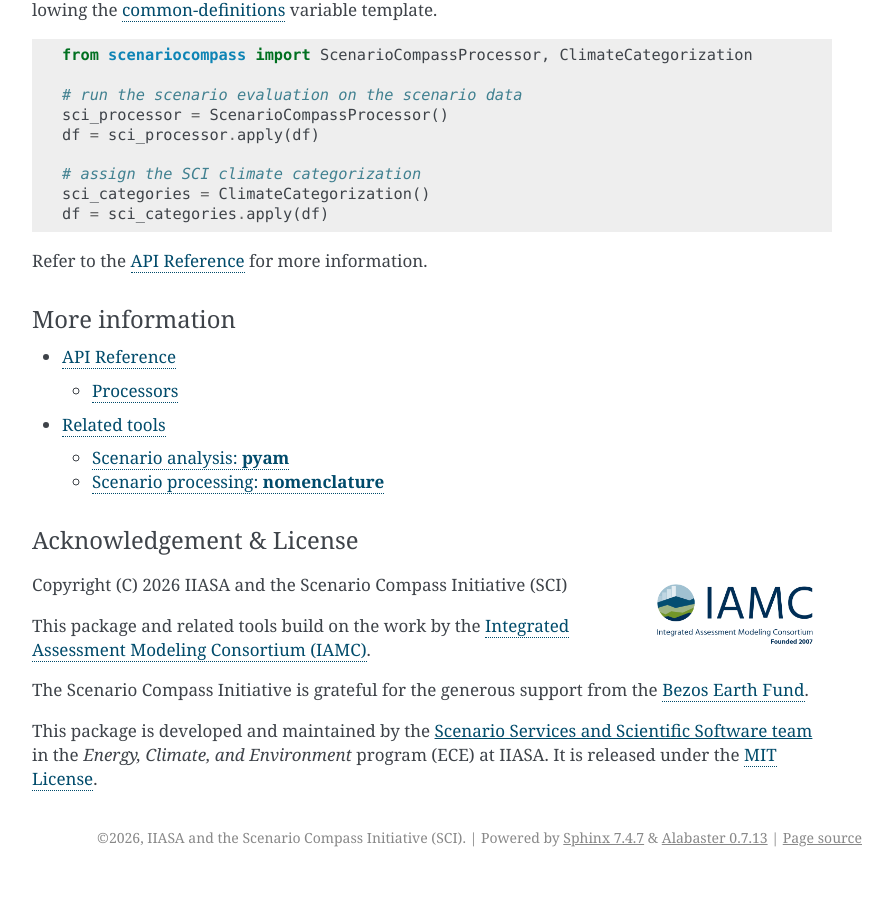
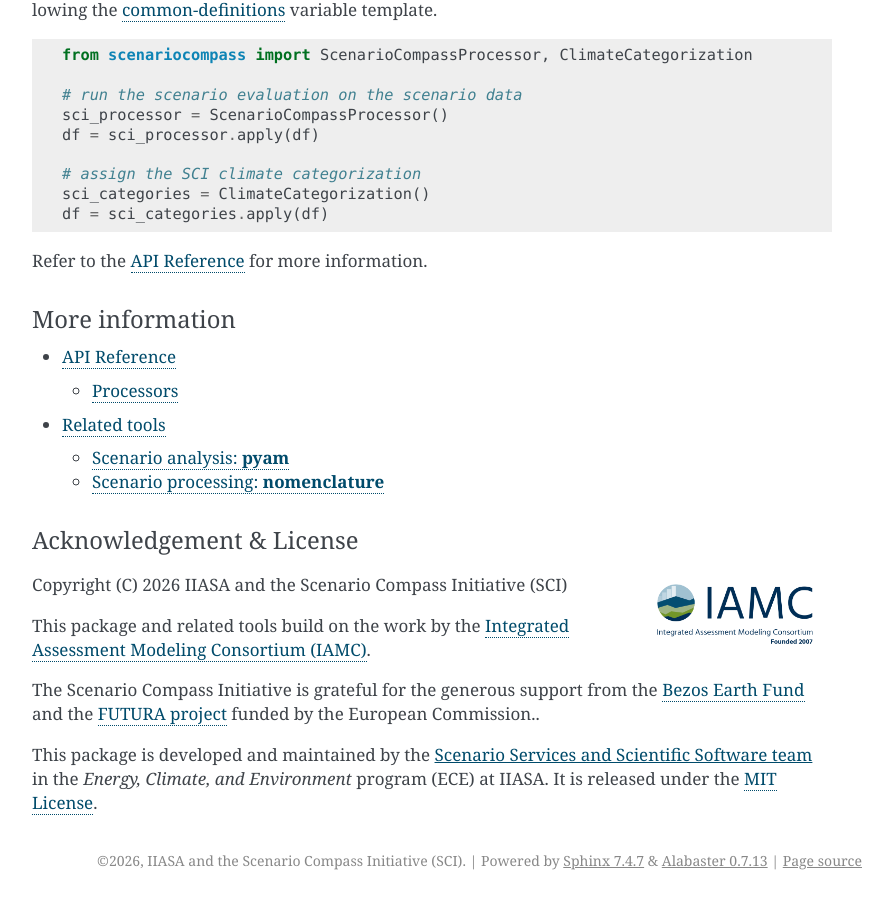
Before and after one commit to IAMconsortium/scenariocompass, a Sphinx documentation site: the page built from docs/index.rst, in a window 1280 px wide and 900 px high, scrolled down 877 px. Shown: the whole window, without its empty margins (328-1221 px from the left). Built offline with Sphinx 7.4.7, drawn with Linux system fonts in a browser that asks for light colours; before the commit the page ends 1754 px from its top, so only the background shows below that.

Commit message:
Add FUTURA acknowledgement

```diff
--- a/docs/index.rst
+++ b/docs/index.rst
@@ -96,7 +96,8 @@ This package and related tools build on the work by the
 `Integrated Assessment Modeling Consortium (IAMC) <https://www.iamconsortium.org>`_.
 
 The Scenario Compass Initiative is grateful for the generous support from the
-`Bezos Earth Fund <https://www.bezosearthfund.org>`_.
+`Bezos Earth Fund <https://www.bezosearthfund.org>`_ and the `FUTURA project`_ funded by
+the European Commission..
 
 This package is developed and maintained by the |ScSe team|. It is released under the
 `MIT License`_.
@@ -112,3 +113,5 @@ This package is developed and maintained by the |ScSe team|. It is released unde
 .. _`common-definitions` : https://github.com/IAMconsortium/common-definitions
 
 .. _`MIT License` : https://github.com/IAMconsortium/scenariocompass/blob/main/LICENSE
+
+.. _`FUTURA project` : https://www.cmcc.it/projects/futura-future-of-climate-change-scenarios-of-the-earth-system-impacts-and-socio-economic-outcomes-for-assessment-and-and-society
```
Also changed, not shown: README.md (+2 -1 lines).
